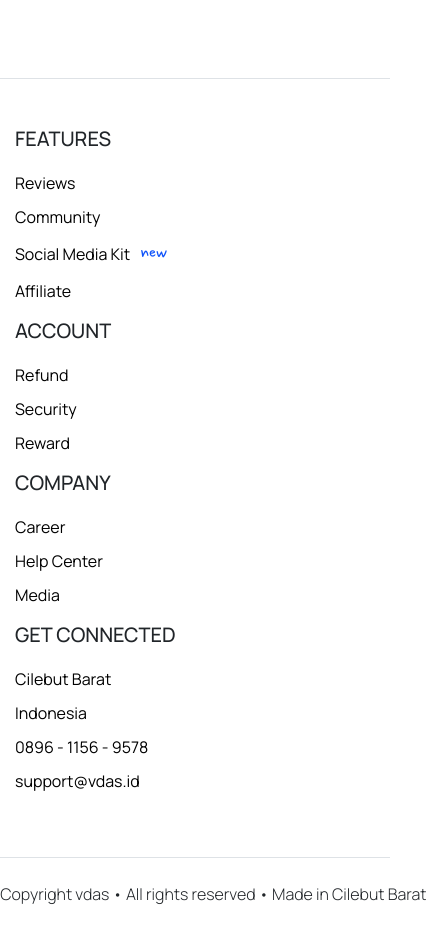
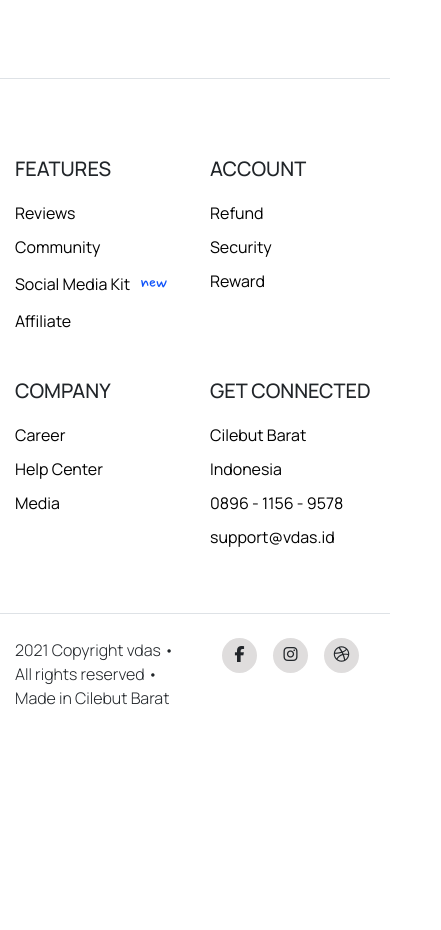
Before and after one commit to opang8/Slicing1-Landing-Page-Statis, a plain HTML site: page index.html in a window 390 px wide. Shown: the part 4360-5290 px from the top of the page, 441 px wide, since content can reach past the window. After the commit the page ends 5094 px from the top, so only its background shows below. Drawn offline with nearby package versions, Linux system fonts and the light colour scheme.

Commit message:
create new icon in footer

```diff
--- a/css/style.css
+++ b/css/style.css
@@ -11,7 +11,7 @@
     color: #7C8087;
 }
 
-.bg_email{
+.bg_email {
     margin-top: 100px;
     background-image: url('../images/bg-email.jpg');
     width: 1110px;
@@ -22,17 +22,19 @@
     font-size: 18px;
     margin-left: 40px;
 }
-.sub{
+
+.sub {
     color: #ffffff;
     font-weight: 700;
     font-size: 48px;
 }
+
 .navbar-collapse {
     margin-top: 20px;
     margin-bottom: 20px;
 }
 
-.jumbotron{
+.jumbotron {
     text-align: center;
     background: #FBFBFB;
 }
@@ -78,7 +80,7 @@
     height: 55px;
     font-size: 16px;
     color: #0F53FA;
-    border:solid 2px #0F53FA;
+    border: solid 2px #0F53FA;
     transition: .5s;
 }
 
@@ -90,25 +92,31 @@
 .imac {
     margin-top: 30px;
 }
+
 .tools {
     margin-top: 150px;
 }
-.partners{
+
+.partners {
     margin-top: 30px;
 }
-.box-image{
+
+.box-image {
     border-radius: 14px;
     width: 100%;
-    padding:  48px 34px;
+    padding: 48px 34px;
     background: #FBFBFB;
 }
+
 .dashboard-card {
     margin-top: 100px;
 }
-.space{
+
+.space {
     margin-top: 50px;
 }
-.btn-purple{
+
+.btn-purple {
     width: 140px;
     height: 44px;
     background: #7D6AFF;
@@ -118,11 +126,13 @@
     font-weight: 400;
     font-size: 16px;
 }
+
 .text-blue {
     color: #0F53FA;
     font-weight: 500;
 }
-.btn-yellow{
+
+.btn-yellow {
     width: 140px;
     height: 44px;
     background: #FFD166;
@@ -133,7 +143,7 @@
     font-size: 16px;
 }
 
-.section-footer{
+.section-footer {
     margin-top: 140px;
 }
 
@@ -144,18 +154,21 @@
 .section-footer ul li {
     margin-top: 10px;
 }
-.section-footer a{
+
+.section-footer a {
     color: #000000;
 }
 
-.blue{
+.blue {
     margin-left: 7px;
     font-family: 'Nanum Pen Script', cursive;
     font-size: 20px;
     color: #0F53FA;
 }
 
-[data-aos][data-aos][data-aos-duration="400"], body[data-aos-duration="400"] [data-aos] {
+
+[data-aos][data-aos][data-aos-duration="400"],
+body[data-aos-duration="400"] [data-aos] {
     transition-duration: .7s;
 }
 
@@ -186,6 +199,7 @@ html:not(.no-js) [data-aos^=zoom][data-aos^=zoom].aos-animate {
     position: absolute;
 }
 
+
 .text-section2 {
     margin-top: 0px;
     font-size: 36px;
@@ -194,23 +208,45 @@ html:not(.no-js) [data-aos^=zoom][data-aos^=zoom].aos-animate {
     line-height: 1.2;
 }
 
+.icon_r {
+    width: 35px;
+    height: 35px;
+    background: #dfdddd;
+    float: right;
+    border-radius: 100%;
+    cursor: pointer;
+    transition: .3s ease-in-out;
+}
+
+.icon_r:hover {
+    background: #6675FF;
+    color: #ffffff;
+}
+
 @media only screen and (max-width: 768px) {
     .jumbotron {
         text-align: left;
         background: #FBFBFB;
     }
+
     .box-image {
         margin-top: 30px;
     }
-    .m-mobile{
+
+    .m-mobile {
         margin-top: 40px;
     }
-	.jumbotron h1{
+
+    .jumbotron h1 {
         margin-top: 0px;
         font-size: 38px;
         font-weight: bold;
         letter-spacing: 0px;
         line-height: 1.2;
+    }
+
+    .section-footer h5 {
+        margin-top: 30px;
     }
 
 
@@ -225,13 +261,14 @@ html:not(.no-js) [data-aos^=zoom][data-aos^=zoom].aos-animate {
         background: #0F53FA;
         transition: .8s;
     }
+
     .btn-cta-border {
         margin-left: 0px;
         width: 150px;
         height: 50px;
         font-size: 16px;
         color: #0F53FA;
-        border:solid 2px #0F53FA;
+        border: solid 2px #0F53FA;
         transition: .5s;
     }
 
--- a/index.html
+++ b/index.html
@@ -10,6 +10,7 @@
     <link href="https://fonts.googleapis.com/css2?family=Manrope:wght@200;300;400;500;600;700;800&display=swap"
         rel="stylesheet">
     <link rel="preconnect" href="https://fonts.gstatic.com">
+    <link rel="stylesheet" href="path/to/font-awesome/css/font-awesome.min.css">
     <link href="https://fonts.googleapis.com/css2?family=Nanum+Pen+Script&display=swap" rel="stylesheet">
     <link rel="stylesheet" href="https://maxcdn.bootstrapcdn.com/bootstrap/4.0.0/css/bootstrap.min.css"
         integrity="sha384-Gn5384xqQ1aoWXA+058RXPxPg6fy4IWvTNh0E263XmFcJlSAwiGgFAW/dAiS6JXm" crossorigin="anonymous">
@@ -294,7 +295,7 @@
             <div class="row justify-content-center">
                 <div class="col-12">
                     <div class="row">
-                        <div class="col-12 col-lg-3">
+                        <div class="col-6 col-lg-3">
                             <h5>FEATURES</h5>
                             <ul class="list-unstyled">
                                 <li><a href="#">Reviews</a></li>
@@ -303,7 +304,7 @@
                                 <li><a href="#">Affiliate</a></li>
                             </ul>
                         </div>
-                        <div class="col-12 col-lg-3">
+                        <div class="col-6 col-lg-3">
                             <h5>ACCOUNT</h5>
                             <ul class="list-unstyled">
                                 <li><a href="#">Refund</a></li>
@@ -311,7 +312,7 @@
                                 <li><a href="#">Reward</a></li>
                             </ul>
                         </div>
-                        <div class="col-12 col-lg-3">
+                        <div class="col-6 col-lg-3">
                             <h5>COMPANY</h5>
                             <ul class="list-unstyled">
                                 <li><a href="#">Career</a></li>
@@ -319,7 +320,7 @@
                                 <li><a href="#">Media</a></li>
                             </ul>
                         </div>
-                        <div class="col-12 col-lg-3">
+                        <div class="col-6 col-lg-3">
                             <h5>GET CONNECTED</h5>
                             <ul class="list-unstyled">
                                 <li><a href="#">Cilebut Barat</a></li>
@@ -332,10 +333,15 @@
                 </div>
             </div>
         </div>
-        <div class="container-fluid">
-            <div class="row border-top justify-content-center align-items-center pt-4">
-                <div class="col-auto text-gray-500 font-weight-light">
+        <div class="container">
+            <div class="row border-top pt-4">
+                <div class="col-6 col-lg-6 text-gray-500 font-weight-light">
                     2021 Copyright vdas • All rights reserved • Made in Cilebut Barat
+                </div>
+                <div class="col-6 col-lg-6 text-right text-gray-500 font-weight-light">
+                    <div class="icon_r text-center mr-3"><i class="fa fa-dribbble mt-2" aria-hidden="true"></i></div>
+                    <div class="icon_r text-center mr-3"><i class="fa fa-instagram mt-2" aria-hidden="true"></i></div>
+                    <div class="icon_r text-center mr-3"><i class="fa fa-facebook mt-2" aria-hidden="true"></i></i></div>
                 </div>
             </div>
         </div>
@@ -356,7 +362,7 @@
     <script>
         AOS.init();
     </script>
-
+    <script src="https://use.fontawesome.com/50ef1a8601.js"></script>
     <script src="https://code.jquery.com/jquery-3.2.1.slim.min.js"
         integrity="sha384-KJ3o2DKtIkvYIK3UENzmM7KCkRr/rE9/Qpg6aAZGJwFDMVNA/GpGFF93hXpG5KkN" crossorigin="anonymous">
     </script>
```
Lines whose indentation alone changed are shown as unchanged.
